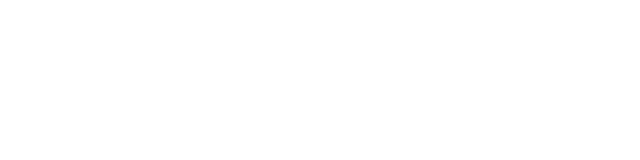
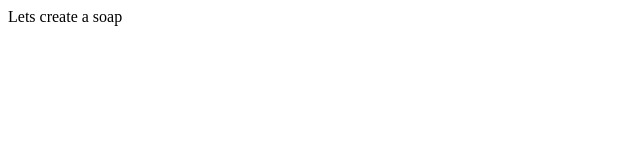
Before and after one commit to AndreiaCifoni/Soap-Project, a React (Create React App) app: page /soapcreate in a window 1280 px wide. Before the commit this address had no page. Shown: the top 160 px of the page, without its empty margins (0-640 px from the left). Built offline with nearby package versions, Linux system fonts and the light colour scheme.

Commit message:
new api server and SoapCreate component

```diff
--- /dev/null
+++ b/api/db.json
@@ -0,0 +1,3 @@
+{
+  "soaps": []
+}
--- a/src/components/App.js
+++ b/src/components/App.js
@@ -6,6 +6,7 @@ import Register from "./Register";
 import Soaps from "./soap/Soaps";
 import SoapCard from "./soap/SoapCard";
 import Workshop from "./Workshops";
+import SoapCreate from "./soap/SoapCreate";
 
 const App = () => {
   return (
@@ -16,6 +17,7 @@ const App = () => {
         <Route path={"/register"} element={<Register />} />
         <Route path={"/soaps"} element={<Soaps />} />
         <Route path={"/soapcard"} element={<SoapCard />} />
+        <Route path={"/soapcreate"} element={<SoapCreate />} />
         <Route path={"/workshop"} element={<Workshop />} />
       </Routes>
     </BrowserRouter>
--- /dev/null
+++ b/src/components/soap/SoapCreate.js
@@ -0,0 +1,7 @@
+import React from "react";
+
+const SoapCreate = () => {
+  return <div>Lets create a soap</div>;
+};
+
+export default SoapCreate;
--- a/src/components/soap/Soaps.js
+++ b/src/components/soap/Soaps.js
@@ -1,7 +1,8 @@
 import React from "react";
+import { Link } from "react-router-dom";
 
 const Soaps = () => {
-  return <div>SOAPS</div>;
+  return <Link to="/soapcreate">New Soap</Link>;
 };
 
 export default Soaps;
```
Also changed, not shown: api/package.json (added, +14 -0 lines), 1 other file (tests, documents, lock files or other folders).
